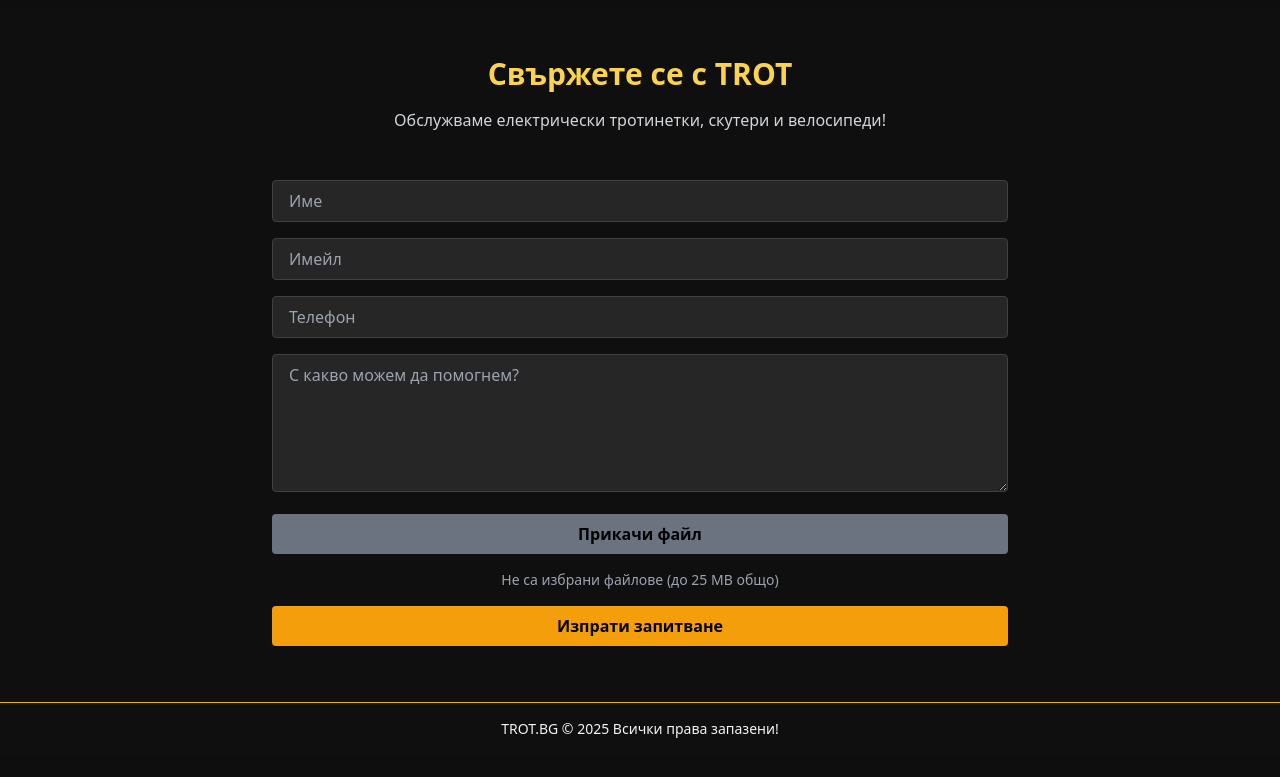
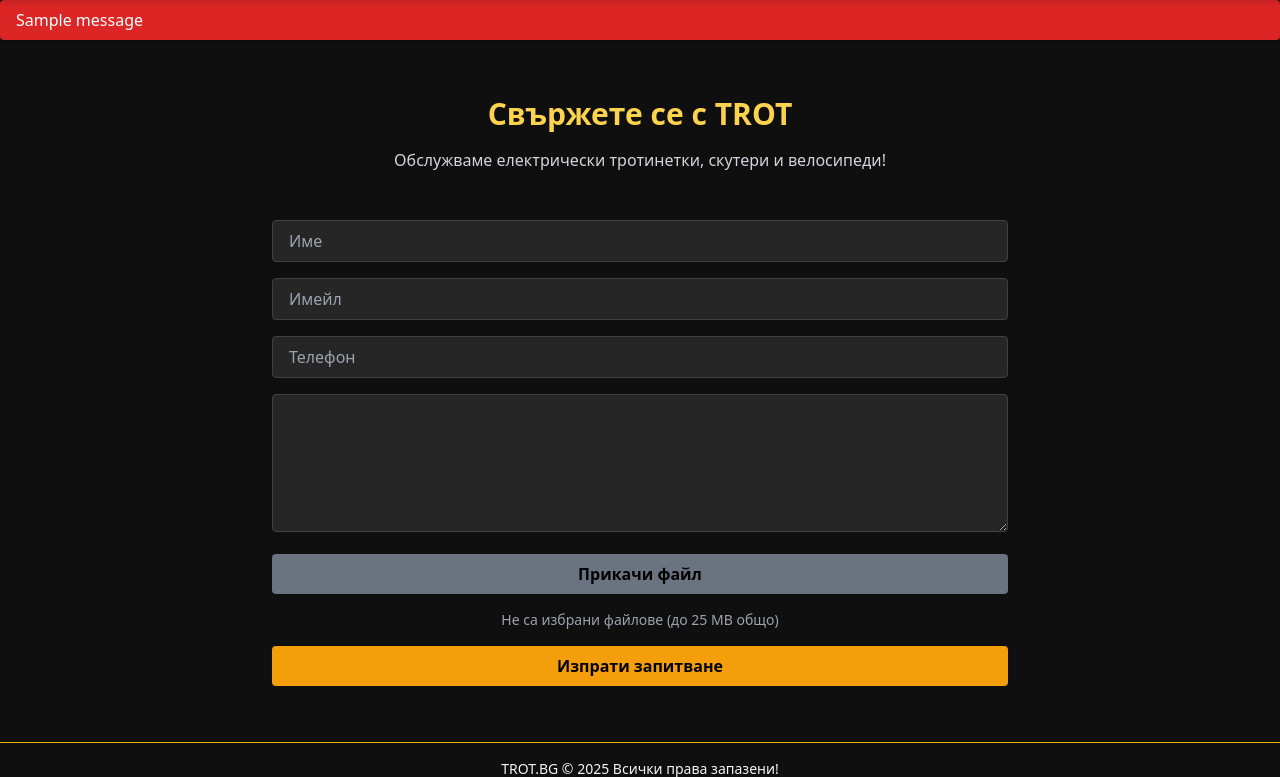
Before and after one commit to IliaDimchev/trot, a Flask app: page / in a window 1280 px wide. Shown: the part 80-857 px from the top of the page. Before the commit the page ends 818 px from the top, so only its background shows below. Run offline with Flask 3, Linux system fonts and the light colour scheme; tables that the repository leaves empty hold one stand-in row (values such as "Sample post"); one stand-in notice (Sample message) is shown; some libraries are stand-ins or nearby versions.

Commit message:
attachments too big throws error without clearing the form

```diff
--- a/app.py
+++ b/app.py
@@ -126,8 +126,8 @@
                     file.seek(0)  # Reset file pointer
 
             if total_size > MAX_TOTAL_ATTACHMENT_SIZE:
-                flash("Общият размер на прикачените файлове не трябва да надвишава 25MB.", "error")
-                return redirect(url_for("home"))
+                flash("Attachments size should be less than 25MB.", "error")
+                return render_template("index.html", name=name, email=email, phone=phone, message=message)
 
             mail.send(admin_msg)
 
--- a/templates/base/base.html
+++ b/templates/base/base.html
@@ -49,6 +49,18 @@
         </div>
     </header>
 
+    {% with messages = get_flashed_messages(with_categories=true) %}
+    {% if messages %}
+    <div class="space-y-2">
+        {% for category, message in messages %}
+        <div class="bg-red-600 text-white px-4 py-2 rounded shadow">
+            {{ message }}
+        </div>
+        {% endfor %}
+    </div>
+    {% endif %}
+    {% endwith %}
+
     <main class="flex-grow container mx-auto p-4 content-center">
         {% block content %}{% endblock %}
     </main>
--- a/templates/index.html
+++ b/templates/index.html
@@ -18,15 +18,17 @@
     <input type="hidden" name="form_start" value="{{ timestamp }}">
     <input type="text" name="website" style="display:none">
 
-    <input type="text" name="name" placeholder="Име" required
+    <input type="text" name="name" value="{{ name or '' }}" placeholder="Име" required
       class="w-full px-4 py-2 rounded bg-neutral-800 border border-neutral-700 text-white" />
-    <input type="email" name="email" placeholder="Имейл" required
+    <input type="email" name="email" value="{{ email or '' }}" placeholder="Имейл" required
       class="w-full px-4 py-2 rounded bg-neutral-800 border border-neutral-700 text-white" />
-    <input type="text" name="phone" placeholder="Телефон" pattern="^(\+359|0)?8[789]\d{7}$" required
+    <input type="text" name="phone" value="{{ phone or '' }}" placeholder="Телефон" pattern="^(\+359|0)?8[789]\d{7}$" required
       class="w-full px-4 py-2 rounded bg-neutral-800 border border-neutral-700 text-white">
 
     <textarea name="message" placeholder="С какво можем да помогнем?" rows="5" required
-      class="w-full px-4 py-2 rounded bg-neutral-800 border border-neutral-700 text-white"></textarea>
+      class="w-full px-4 py-2 rounded bg-neutral-800 border border-neutral-700 text-white">
+{{ message or '' }}
+    </textarea>
 
     <label for="attachments"
       class="block w-full cursor-pointer bg-gray-500 hover:bg-gray-600 text-black font-semibold text-center py-2 rounded transition-all duration-200">
```
